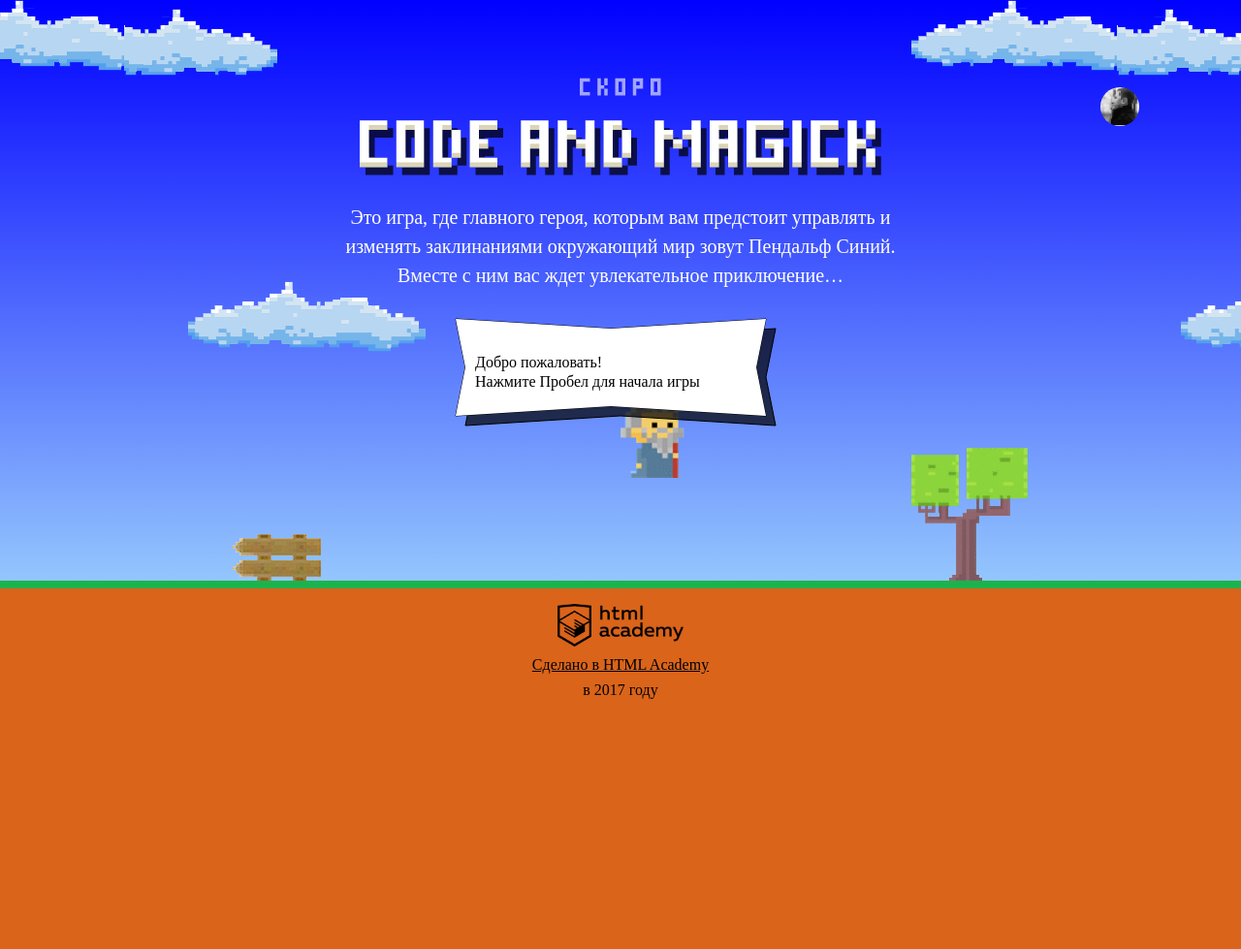
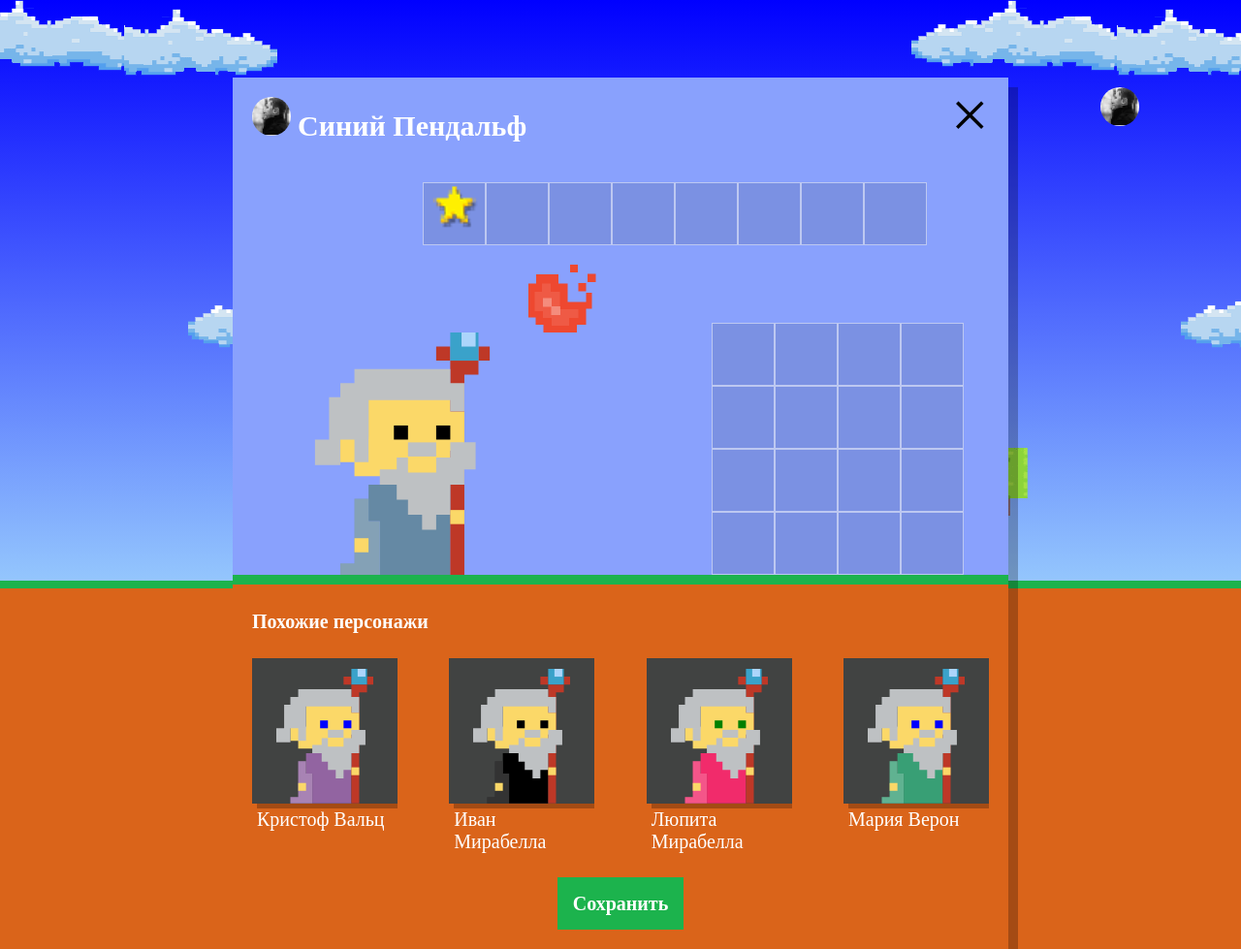
Before and after one commit to IoanKing/488893-code-and-magick, a website: page index.html in a window 1280 px wide. Shown: the whole page at 97% size. Before the commit the page ends 800 px from the top, so only its background shows below. Drawn offline with Linux system fonts and the light colour scheme; a web font is replaced by a local one.

Commit message:
Учебный проект: Нас орда - формирование блока setup

```diff
--- a/index.html
+++ b/index.html
@@ -208,6 +208,7 @@
 </script>
 <script src="js/stat.js"></script>
 <script src="js/game.js"></script>
+<script src="js/setup.js"></script>
 
 </body>
 </html>
--- /dev/null
+++ b/js/setup.js
@@ -0,0 +1,83 @@
+'use strict';
+
+var names = [
+  'Иван',
+  'Хуан Себастьян',
+  'Мария',
+  'Кристоф',
+  'Виктор',
+  'Юлия',
+  'Люпита',
+  'Вашингтон'
+];
+
+var surNames = [
+  'да Марья',
+  'Верон',
+  'Мирабелла',
+  'Вальц',
+  'Онопко',
+  'Топольницкая',
+  'Нионго',
+  'Ирвинг'
+];
+
+var coatColors = [
+  'rgb(101, 137, 164)',
+  'rgb(241, 43, 107)',
+  'rgb(146, 100, 161)',
+  'rgb(56, 159, 117)',
+  'rgb(215, 210, 55)',
+  'rgb(0, 0, 0)'
+];
+
+var eyesColors = [
+  'black',
+  'red',
+  'blue',
+  'yellow',
+  'green',
+];
+
+var wizards = [];
+var countObject = 4;
+
+var randomCount = function (count) {
+  return Math.floor(Math.random() * count);
+};
+
+var generateData = function (arr, nameArr, surnameArr, coatColorArr, eyesColorArr) {
+  arr.push({
+    name: nameArr[randomCount(nameArr.length)] + ' ' + surnameArr[randomCount(surnameArr.length)],
+    coatColor: coatColorArr[randomCount(coatColorArr.length)],
+    eyesColor: eyesColorArr[randomCount(eyesColorArr.length)],
+  });
+};
+
+for (var i = 0; i < countObject; i++) {
+  generateData(wizards, names, surNames, coatColors, eyesColors);
+}
+
+var setupBlock = document.querySelector('.setup');
+setupBlock.classList.remove('hidden');
+
+var similarListElement = document.querySelector('.setup-similar-list');
+var similarWizardTemplate = document.querySelector('#similar-wizard-template')
+    .content
+    .querySelector('.setup-similar-item');
+
+var renderWizard = function (wizard) {
+  var wizardElement = similarWizardTemplate.cloneNode(true);
+  wizardElement.querySelector('.setup-similar-label').textContent = wizard.name;
+  wizardElement.querySelector('.wizard-coat').style.fill = wizard.coatColor;
+  wizardElement.querySelector('.wizard-eyes').style.fill = wizard.eyesColor;
+  return wizardElement;
+};
+
+var fragment = document.createDocumentFragment();
+for (var j = 0; j < wizards.length; j++) {
+  fragment.appendChild(renderWizard(wizards[j]));
+}
+similarListElement.appendChild(fragment);
+
+setupBlock.querySelector('.setup-similar').classList.remove('hidden');
```
